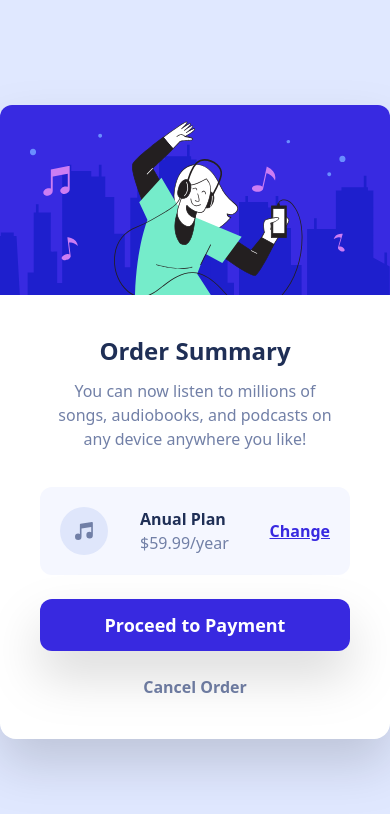
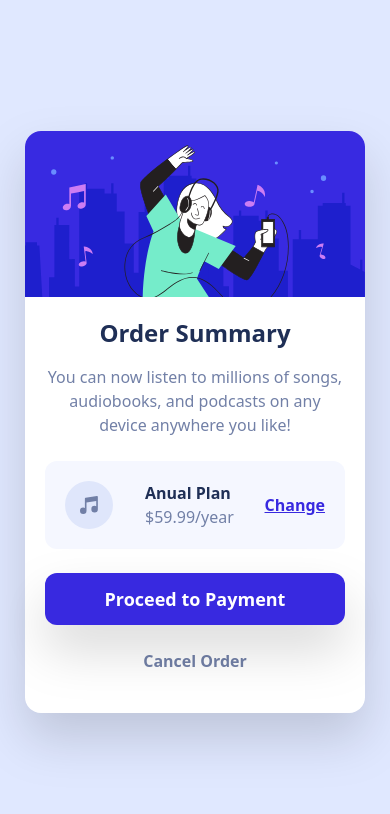
Before and after one commit to Sonya-c/order-summary-component, a plain HTML site: page index.html in a window 390 px wide. Drawn offline with nearby package versions, Linux system fonts and the light colour scheme.

Commit message:
change mobile proportion

```diff
--- a/index.html
+++ b/index.html
@@ -31,15 +31,15 @@
 </head>
 <body class="w-full h-screen flex items-center justify-center bg-PaleBlue text-[16px] " >
 
-    <main class="bg-white drop-shadow-2xl rounded-2xl w-[450px] " >
-        <img class="rounded-t-xl " src="./images/illustration-hero.svg" alt="" />
+    <main class="bg-white drop-shadow-2xl rounded-2xl w-[calc(100%-50px)] sm:w-[450px] " >
+        <img class="rounded-t-2xl " src="./images/illustration-hero.svg" alt="" />
 
-        <div class="flex items-center flex-col p-10 gap-6 justify-center " >
+        <div class="flex items-center flex-col p-5 sm:p-10 gap-6 justify-center " >
             <div class="text-center ">
                 <h1 class="text-2xl text-DarkBlue font-[800]" >
                     Order Summary
                 </h1>
-                <p class="text-DesaturatedBlue m-3 ">
+                <p class="text-DesaturatedBlue mt-4 sm:m-3 ">
                     You can now listen to millions of songs, audiobooks, and podcasts on any device anywhere you like!
                 </p>
             </div>
@@ -60,7 +60,7 @@
             <button class="bg-BrightBlue rounded-xl drop-shadow-2xl cursor-pointer w-full p-3 font-bold text-lg text-white hover:brightness-200 transition " >
                 Proceed to Payment
             </button>
-            <button class="font-bold text-DesaturatedBlue hover:text-DarkBlue transition " >
+            <button class="font-bold text-DesaturatedBlue pb-5 sm:pb-3 hover:text-DarkBlue transition " >
                 Cancel Order
             </button>
         </div>
```
